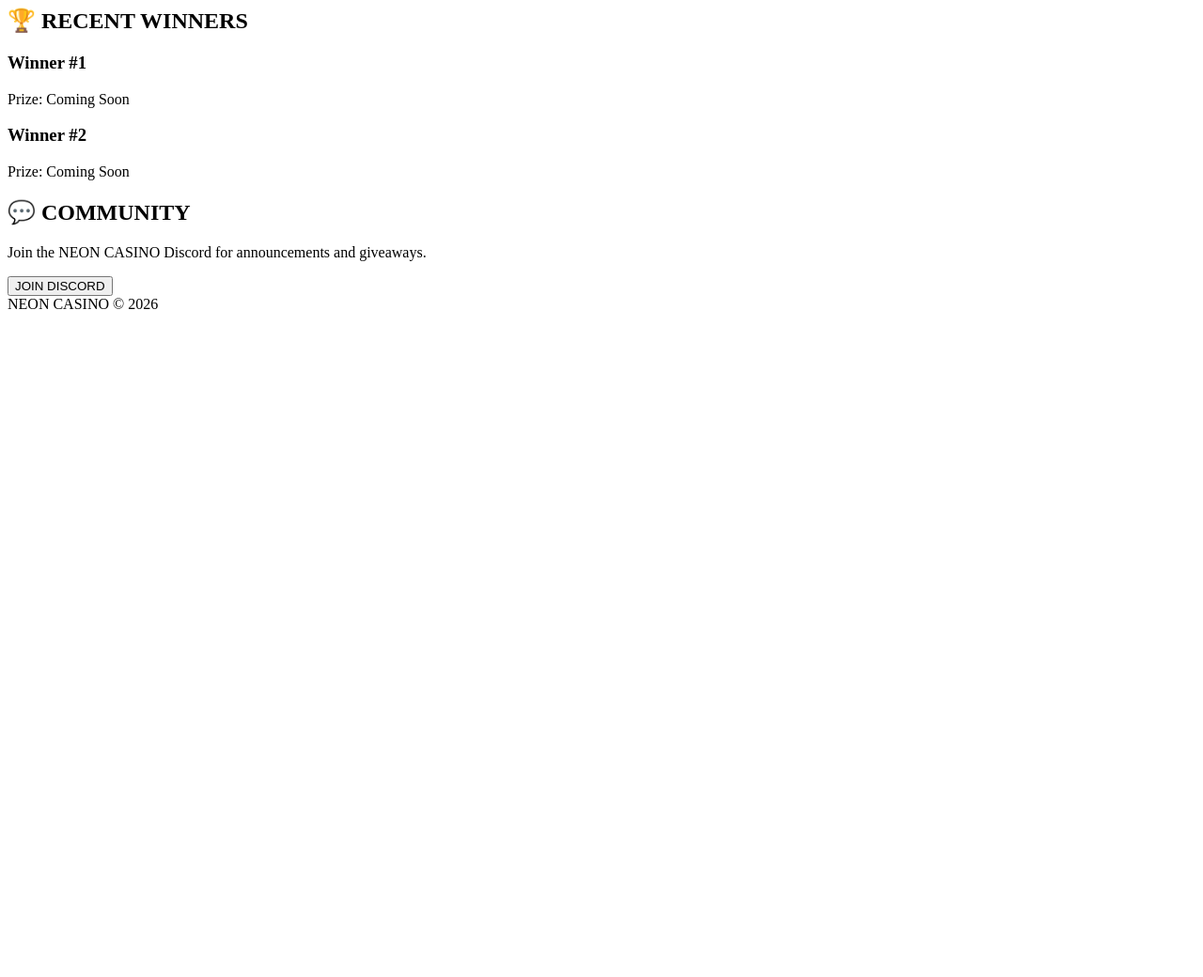
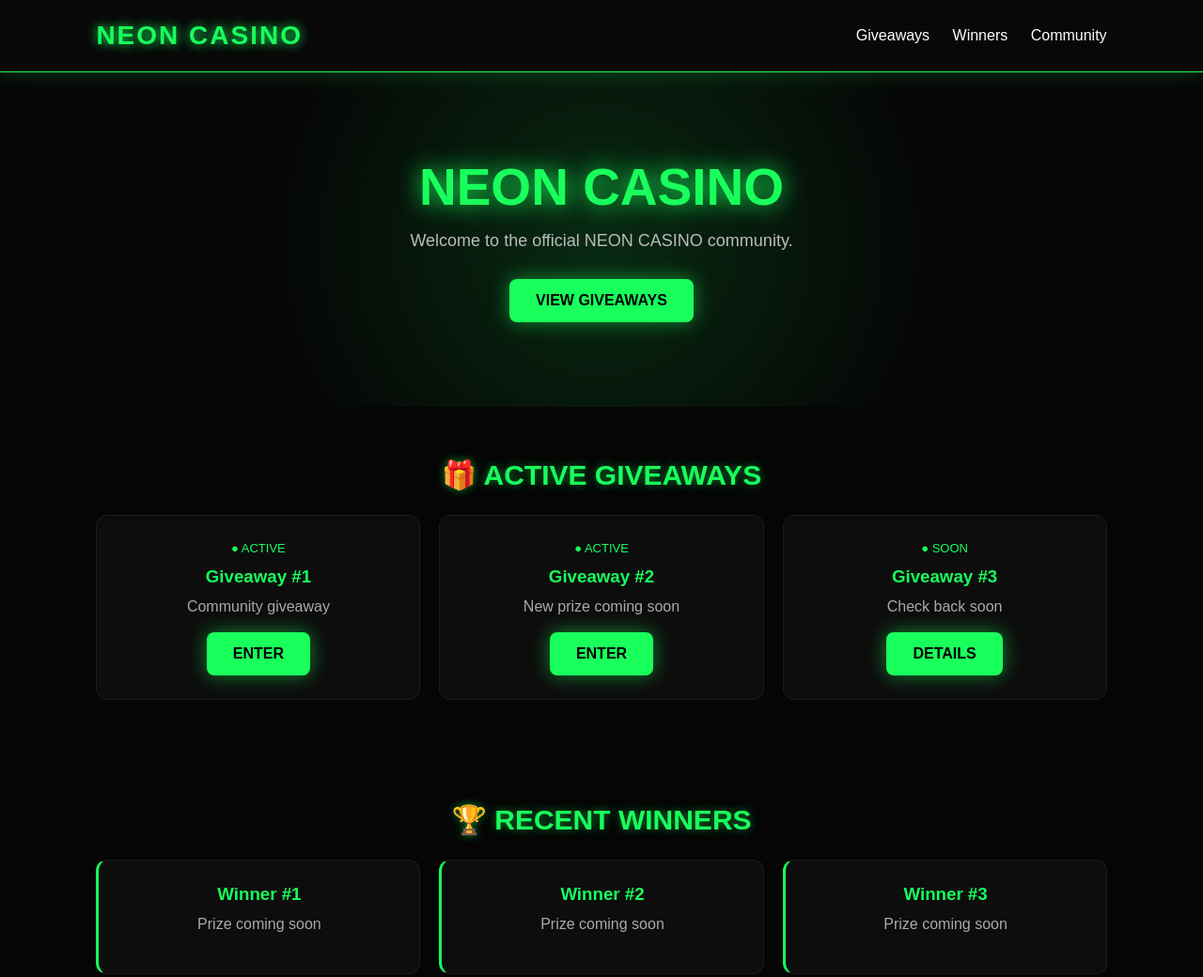
Before and after one commit to NEON-CASINO/NEON-CASINO, a plain HTML site: page index.html in a window 1280 px wide. Shown: the top 1040 px of the page at 94% size. Before the commit the page ends 800 px from the top, so only its background shows below. Drawn offline with Linux system fonts and the light colour scheme.

Commit message:
Update index.html

```diff
--- a/index.html
+++ b/index.html
@@ -1,25 +1,300 @@
+<!DOCTYPE html>
+<html lang="en">
+<head>
+<meta charset="UTF-8">
+<meta name="viewport" content="width=device-width, initial-scale=1.0">
 
-<section>
-<h2>🏆 RECENT WINNERS</h2>
+<title>NEON CASINO</title>
+
+<style>
+* {
+box-sizing: border-box;
+margin: 0;
+padding: 0;
+}
+
+body {
+font-family: Arial, sans-serif;
+background: #050505;
+color: white;
+min-height: 100vh;
+}
+
+header {
+background: #080808;
+border-bottom: 1px solid #19ff5c;
+padding: 22px 8%;
+display: flex;
+justify-content: space-between;
+align-items: center;
+box-shadow: 0 0 20px rgba(25,255,92,0.25);
+}
+
+.logo {
+color: #19ff5c;
+font-size: 28px;
+font-weight: bold;
+letter-spacing: 2px;
+text-shadow: 0 0 12px #19ff5c;
+}
+
+nav a {
+color: white;
+text-decoration: none;
+margin-left: 20px;
+}
+
+nav a:hover {
+color: #19ff5c;
+}
+
+.hero {
+text-align: center;
+padding: 90px 20px;
+background:
+radial-gradient(circle at center, rgba(25,255,92,0.15), transparent 55%);
+}
+
+.hero h1 {
+font-size: 55px;
+color: #19ff5c;
+text-shadow: 0 0 25px #19ff5c;
+margin-bottom: 15px;
+}
+
+.hero p {
+color: #bbb;
+font-size: 18px;
+margin-bottom: 30px;
+}
+
+.button {
+display: inline-block;
+background: #19ff5c;
+color: #000;
+padding: 14px 28px;
+border-radius: 8px;
+font-weight: bold;
+text-decoration: none;
+box-shadow: 0 0 20px rgba(25,255,92,0.5);
+transition: 0.2s;
+}
+
+.button:hover {
+transform: scale(1.05);
+box-shadow: 0 0 30px rgba(25,255,92,0.8);
+}
+
+section {
+padding: 55px 8%;
+}
+
+.title {
+color: #19ff5c;
+font-size: 30px;
+margin-bottom: 25px;
+text-align: center;
+text-shadow: 0 0 10px rgba(25,255,92,0.5);
+}
+
+.cards {
+display: grid;
+grid-template-columns: repeat(auto-fit, minmax(230px, 1fr));
+gap: 20px;
+}
+
+.card {
+background: #0d0d0d;
+border: 1px solid #1b1b1b;
+border-radius: 12px;
+padding: 25px;
+text-align: center;
+transition: 0.2s;
+}
+
+.card:hover {
+border-color: #19ff5c;
+box-shadow: 0 0 20px rgba(25,255,92,0.2);
+transform: translateY(-4px);
+}
+
+.card h3 {
+color: #19ff5c;
+margin-bottom: 12px;
+}
+
+.card p {
+color: #aaa;
+margin-bottom: 18px;
+}
+
+.winner {
+border-left: 3px solid #19ff5c;
+}
+
+.community {
+text-align: center;
+background: #080808;
+border-top: 1px solid #111;
+border-bottom: 1px solid #111;
+}
+
+footer {
+text-align: center;
+padding: 30px;
+color: #666;
+font-size: 14px;
+}
+
+.status {
+display: inline-block;
+color: #19ff5c;
+font-size: 13px;
+margin-bottom: 12px;
+}
+
+@media (max-width: 600px) {
+header {
+flex-direction: column;
+gap: 15px;
+}
+
+nav a {
+margin: 0 7px;
+}
+
+.hero h1 {
+font-size: 40px;
+}
+}
+</style>
+</head>
+
+<body>
+
+<header>
+<div class="logo">NEON CASINO</div>
+
+<nav>
+<a href="#giveaways">Giveaways</a>
+<a href="#winners">Winners</a>
+<a href="#community">Community</a>
+</nav>
+</header>
+
+<main>
+
+<section class="hero">
+<h1>NEON CASINO</h1>
+
+<p>
+Welcome to the official NEON CASINO community.
+</p>
+
+<a class="button" href="#giveaways">
+VIEW GIVEAWAYS
+</a>
+</section>
+
+
+<section id="giveaways">
+
+<h2 class="title">🎁 ACTIVE GIVEAWAYS</h2>
 
 <div class="cards">
+
 <div class="card">
-<h3>Winner #1</h3>
-<p>Prize: Coming Soon</p>
+<span class="status">● ACTIVE</span>
+
+<h3>Giveaway #1</h3>
+
+<p>
+Community giveaway
+</p>
+
+<a class="button" href="#community">
+ENTER
+</a>
 </div>
 
+
 <div class="card">
-<h3>Winner #2</h3>
-<p>Prize: Coming Soon</p>
+<span class="status">● ACTIVE</span>
+
+<h3>Giveaway #2</h3>
+
+<p>
+New prize coming soon
+</p>
+
+<a class="button" href="#community">
+ENTER
+</a>
 </div>
+
+
+<div class="card">
+<span class="status">● SOON</span>
+
+<h3>Giveaway #3</h3>
+
+<p>
+Check back soon
+</p>
+
+<a class="button" href="#community">
+DETAILS
+</a>
 </div>
+
+</div>
+
 </section>
 
-<section>
-<h2>💬 COMMUNITY</h2>
-<p>Join the NEON CASINO Discord for announcements and giveaways.</p>
-<button>JOIN DISCORD</button>
+
+<section id="winners">
+
+<h2 class="title">🏆 RECENT WINNERS</h2>
+
+<div class="cards">
+
+<div class="card winner">
+<h3>Winner #1</h3>
+<p>Prize coming soon</p>
+</div>
+
+<div class="card winner">
+<h3>Winner #2</h3>
+<p>Prize coming soon</p>
+</div>
+
+<div class="card winner">
+<h3>Winner #3</h3>
+<p>Prize coming soon</p>
+</div>
+
+</div>
+
 </section>
+
+
+<section id="community" class="community">
+
+<h2 class="title">💬 COMMUNITY</h2>
+
+<p style="color:#aaa; margin-bottom:25px;">
+Join the NEON CASINO community for announcements and giveaways.
+</p>
+
+<!-- Replace # with your actual Discord invite -->
+<a class="button" href="#">
+JOIN DISCORD
+</a>
+
+</section>
+
+</main>
+
 
 <footer>
 NEON CASINO © 2026
```
